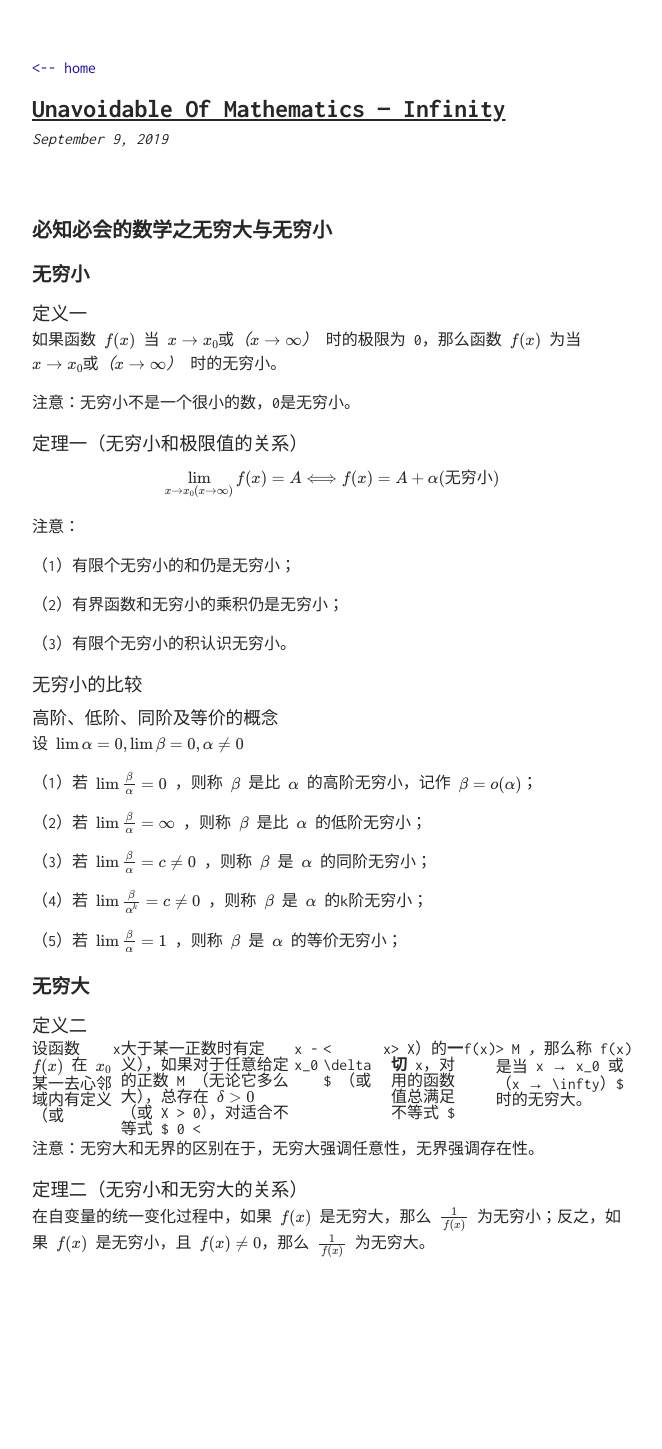
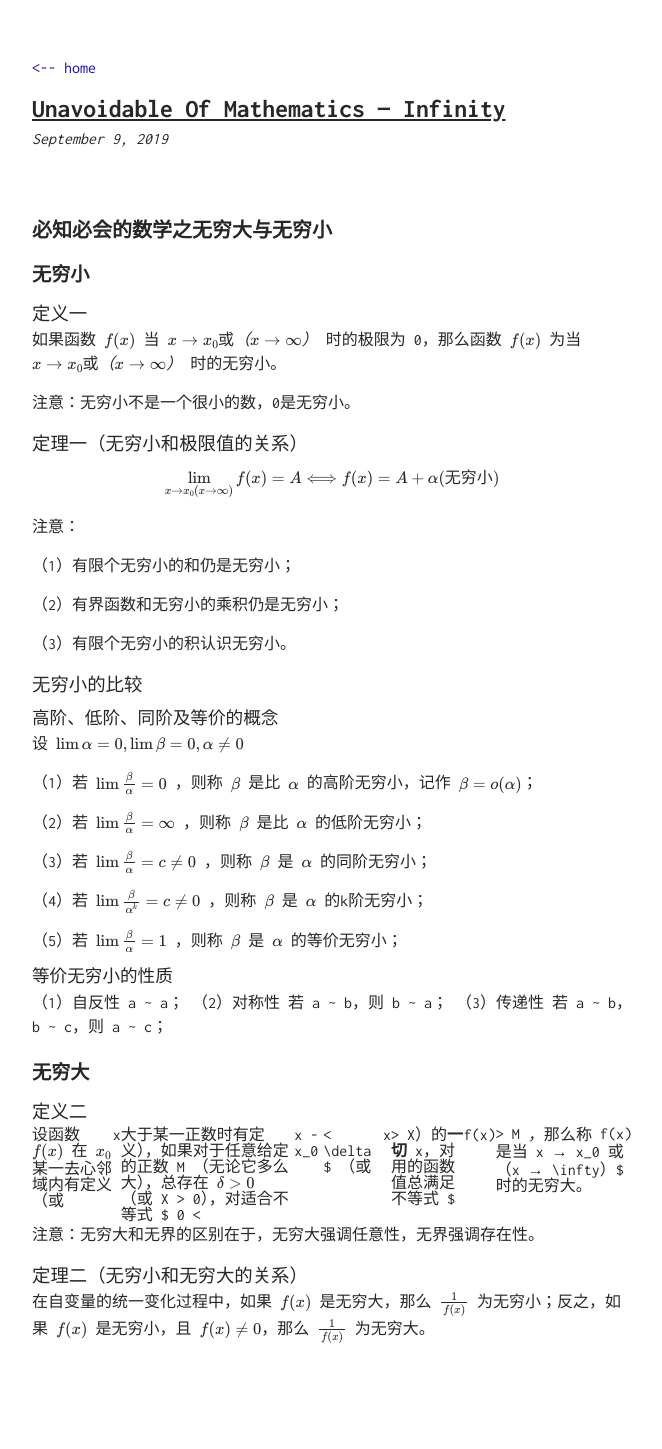
Before and after one commit to TobiahShaw/TobiahShaw.github.io, a Jekyll site: the page built from _posts/2019-09-09-Unavoidable-of-Mathematics-—-infinity.md, in a window 1280 px wide. Shown: the whole page, without its empty margins (308-970 px from the left). Built offline with Jekyll 4.4.1, drawn with Linux system fonts in a browser that asks for light colours; our own code applies the rules of GitHub Pages for plain Markdown files; formulas are drawn with MathJax 3; before the commit the page ends 1363 px from its top, so only the background shows below that.

Commit message:
properties of infinitesimal；

```diff
--- a/_posts/2019-09-09-Unavoidable-of-Mathematics-—-infinity.md
+++ b/_posts/2019-09-09-Unavoidable-of-Mathematics-—-infinity.md
@@ -36,6 +36,12 @@ $$ \lim_{x → x_0 (x → \infty)} f(x) = A \Longleftrightarrow f(x) = A + \alph
 
 （5）若 $ \lim \frac{\beta}{\alpha} = 1 $ ，则称 $ \beta $ 是 $ \alpha $ 的等价无穷小；
 
+#### 等价无穷小的性质
+
+（1）自反性 a ~ a；
+（2）对称性 若 a ~ b，则 b ~ a；
+（3）传递性 若 a ~ b，b ~ c，则 a ~ c；
+
 ## 无穷大
 
 ### 定义二
```
